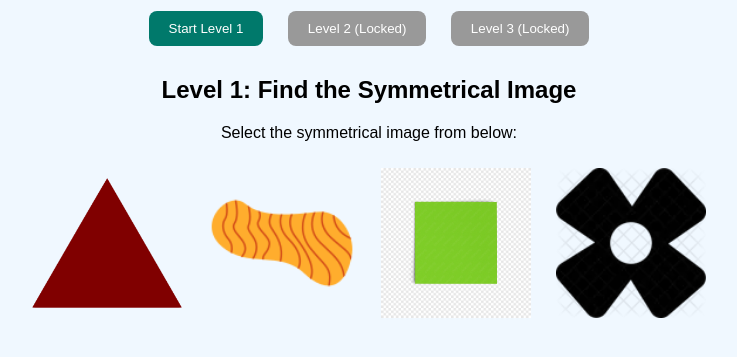
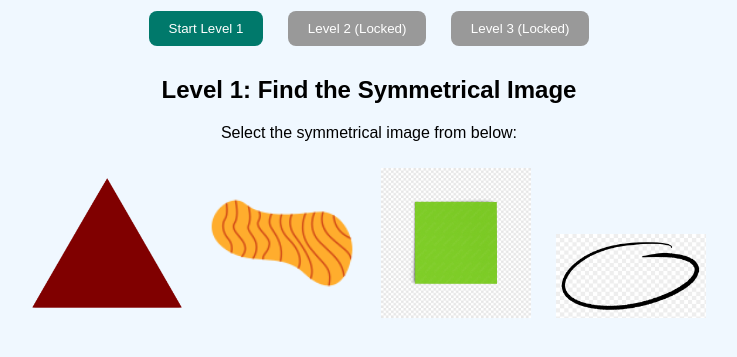
Before and after one commit to mayankyadav00/sih_project, a plain HTML site: page symmetry-game.html in a window 1280 px wide. Both pictures are taken after a click on the button "Start Level 1". Shown: the part 107-464 px from the top of the page, without its empty margins (271-1008 px from the left). Drawn offline with Linux system fonts and the light colour scheme.

Commit message:
Update symmetry-game.html

```diff
--- a/symmetry-game.html
+++ b/symmetry-game.html
@@ -30,7 +30,7 @@
                         <img src="triangle.png" onclick="completeLevel(1)">
                         <img src="asymmetrical1.png" onclick="alert('Try again!')">
                         <img src="square.png" onclick="completeLevel(1)">
-                        <img src="symmetrical1.png" onclick="alert('Try again!')">
+                        <img src="asymmetrical2.png" onclick="alert('Try again!')">
                     </div>
                 `;
             }
```
